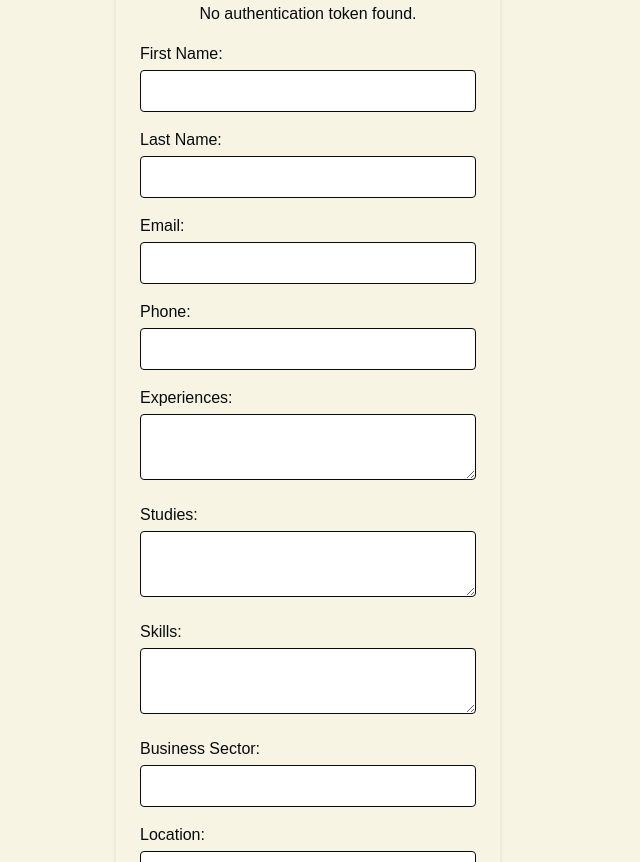
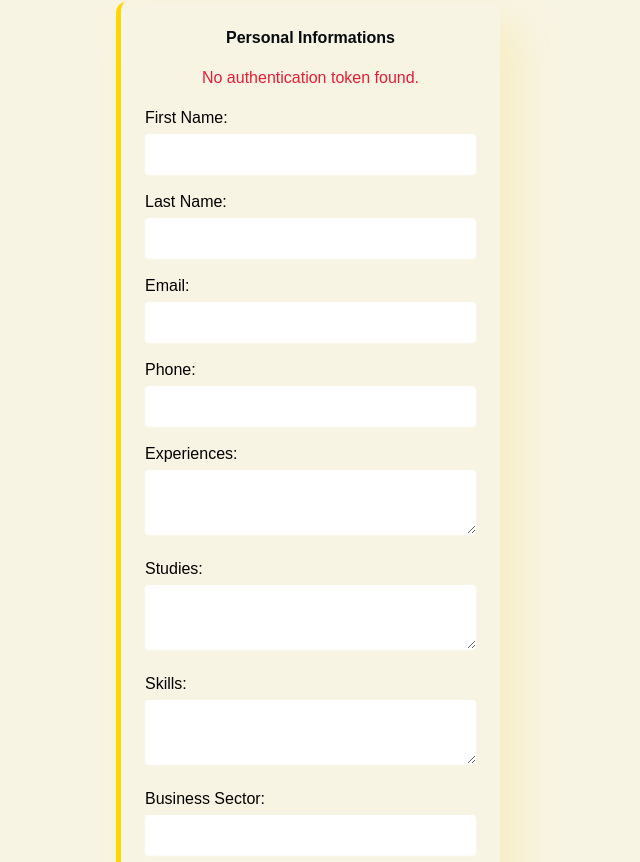
Before and after one commit to Iluvitar47/Workify, a Next.js app in the folder job-board-frontend/: page /profile in a window 1280 px wide. Shown: the part 198-1060 px from the top of the page, without its empty margins (332-972 px from the left). Built offline with nearby package versions, Linux system fonts and the light colour scheme; no server answers.

Commit message:
[FIX] profile component css

```diff
--- a/job-board-frontend/src/components/ProfileAccountInformationComponent.tsx
+++ b/job-board-frontend/src/components/ProfileAccountInformationComponent.tsx
@@ -107,29 +107,29 @@ const ProfileAccountInformationComponent: React.FC = () => {
     }
 
     return (
-      <div className="flex justify-center items-center min-h-screen bg-gray-100">
-        <form onSubmit={handleSubmit} className="bg-white p-6 rounded-md shadow-md w-full max-w-sm">
+      <div className="flex justify-center items-center pb-52 bg-ligth dark:bg-dark">
+        <form onSubmit={handleSubmit} className="bg-ligth dark:bg-dark p-6 rounded-md shadow-md w-full max-w-sm add-card">
           <h3 className="text-1xl font-bold mb-4 text-center">Account Informations</h3>
           {successMessage && <p className="text-green-500 text-center mb-4">{successMessage}</p>}
           {error && <p className="text-green-500 text-center mb-4">{error}</p>}
           <div className="mb-4">
-            <label className="block text-gray-700">Email:</label>
+            <label className="block text-fullblack dark:text-fullwhite">Email:</label>
             <input
               type="email"
               name="email"
               value={formData.email || ''}
               onChange={handleChange}
-              className="w-full p-2 border border-gray-300 rounded mt-1 focus:outline-none focus:ring-2 focus:ring-blue-500"
+              className="w-full text-fullblack p-2 shadow-sm shadow-fullwhite hover:shadow-interact  dark:shadow transition-all rounded mt-1"
             />
           </div>
           <div className="mb-4">
-            <label className="block text-gray-700">Password:</label>
+            <label className="block text-fullblack dark:text-fullwhite">Password:</label>
             <input
               type="password"
               name="password"
               value={formData.password || ''}
               onChange={handleChange}
-              className="w-full p-2 border border-gray-300 rounded mt-1 focus:outline-none focus:ring-2 focus:ring-blue-500"
+              className="w-full text-fullblack p-2 shadow-sm shadow-fullwhite hover:shadow-interact  dark:shadow transition-all rounded mt-1"
             />
           </div>
           <button
--- a/job-board-frontend/src/components/ProfilePersonalInformationComponent.tsx
+++ b/job-board-frontend/src/components/ProfilePersonalInformationComponent.tsx
@@ -131,23 +131,23 @@ const ProfilePersonalInformationComponent: React.FC = () => {
     }
 
     return (
-      <div className="flex justify-center items-center min-h-screen bg-gray-100">
-        <form onSubmit={handleSubmit} className="bg-white p-6 rounded-md shadow-md w-full max-w-sm">
+      <div className="flex justify-center items-center bg-ligth dark:bg-dark pt-16 pb-36">
+        <form onSubmit={handleSubmit} className="bg-white p-6 rounded-md shadow-md w-full max-w-sm add-card">
           <h3 className="text-1xl font-bold mb-4 text-center">Personal Informations</h3>
-          {successMessage && <p className="text-green-500 text-center mb-4">{successMessage}</p>}
-          {error && <p className="text-green-500 text-center mb-4">{error}</p>}
+          {successMessage && <p className="text-info text-center mb-4">{successMessage}</p>}
+          {error && <p className="text-info text-center mb-4">{error}</p>}
           <div className="mb-4">
-            <label className="block text-gray-700">First Name:</label>
+            <label className="block text-fullblack dark:text-fullwhite">First Name:</label>
             <input
               type="text"
               name="firstname"
               value={formData.firstname || ''}
               onChange={handleChange}
-              className="w-full p-2 border border-gray-300 rounded mt-1 focus:outline-none focus:ring-2 focus:ring-blue-500"
+              className="w-full text-fullblack p-2 shadow-sm shadow-fullwhite hover:shadow-interact dark:shadow transition-all rounded mt-1 "
             />
           </div>
           <div className='mb-4'>
-            <label className="block text-gray-700">Last Name:</label>
+            <label className="block text-fullblack dark:text-fullwhite">Last Name:</label>
             <input
               type="text"
               name="lastname"
@@ -155,22 +155,22 @@ const ProfilePersonalInformationComponent: React.FC = () => {
               onChange={handleChange}
               pattern="^[A-Za-z]+$"
               title="Last name must be only alphabetic"
-              className="w-full p-2 border border-gray-300 rounded mt-1 focus:outline-none focus:ring-2 focus:ring-blue-500"
+              className="w-full text-fullblack p-2 shadow-sm shadow-fullwhite hover:shadow-interact dark:shadow transition-all rounded mt-1 "
             />
           </div>
           <div className="mb-4">
-            <label className="block text-gray-700">Email:</label>
+            <label className="block text-fullblack dark:text-fullwhite">Email:</label>
             <input
               type="email"
               name="email"
               value={formData.email || ''}
               onChange={handleChange}
-              className="w-full p-2 border border-gray-300 rounded mt-1 focus:outline-none focus:ring-2 focus:ring-blue-500"
+              className="w-full text-fullblack p-2 shadow-sm shadow-fullwhite hover:shadow-interact dark:shadow transition-all rounded mt-1 "
             />
           </div>
           <div className='mb-4'>
 
-            <label className="block text-gray-700">Phone:</label>
+            <label className="block text-fullblack dark:text-fullwhite">Phone:</label>
             <input
               type="text"
               name="phone"
@@ -178,64 +178,64 @@ const ProfilePersonalInformationComponent: React.FC = () => {
               onChange={handleChange}
               pattern="^\+?\d{10,15}$"
               title="Phone number must be valid (e.g., +1234567890)"
-              className="w-full p-2 border border-gray-300 rounded mt-1 focus:outline-none focus:ring-2 focus:ring-blue-500"
+              className="w-full text-fullblack p-2 shadow-sm shadow-fullwhite hover:shadow-interact dark:shadow transition-all rounded mt-1 "
             />
           </div>
           <div className="mb-4">
-            <label className="block text-gray-700">Experiences:</label>
+            <label className="block text-fullblack dark:text-fullwhite">Experiences:</label>
             <textarea
               name="experiences"
               value={formData.experiences || ''}
               onChange={handleChange}
-              className="w-full p-2 border border-gray-300 rounded mt-1 focus:outline-none focus:ring-2 focus:ring-blue-500"
+              className="w-full text-fullblack p-2 shadow-sm shadow-fullwhite hover:shadow-interact dark:shadow transition-all rounded mt-1 "
             />
           </div>
           <div className="mb-4">
-            <label className="block text-gray-700">Studies:</label>
+            <label className="block text-fullblack dark:text-fullwhite">Studies:</label>
             <textarea
               name="studies"
               value={formData.studies || ''}
               onChange={handleChange}
-              className="w-full p-2 border border-gray-300 rounded mt-1 focus:outline-none focus:ring-2 focus:ring-blue-500"
+              className="w-full text-fullblack p-2 shadow-sm shadow-fullwhite hover:shadow-interact dark:shadow transition-all rounded mt-1 "
             />
           </div>
           <div className="mb-4">
-            <label className="block text-gray-700">Skills:</label>
+            <label className="block text-fullblack dark:text-fullwhite">Skills:</label>
             <textarea
               name="skills"
               value={formData.skills || ''}
               onChange={handleChange}
-              className="w-full p-2 border border-gray-300 rounded mt-1 focus:outline-none focus:ring-2 focus:ring-blue-500"
+              className="w-full text-fullblack p-2 shadow-sm shadow-fullwhite hover:shadow-interact dark:shadow transition-all rounded mt-1 "
             />
           </div>
           <div className="mb-4">
-            <label className="block text-gray-700">Business Sector:</label>
+            <label className="block text-fullblack dark:text-fullwhite">Business Sector:</label>
             <input
               type="text"
               name="business_sector"
               value={formData.business_sector || ''}
               onChange={handleChange}
-              className="w-full p-2 border border-gray-300 rounded mt-1 focus:outline-none focus:ring-2 focus:ring-blue-500"
+              className="w-full text-fullblack p-2 shadow-sm shadow-fullwhite hover:shadow-interact dark:shadow transition-all rounded mt-1 "
             />
           </div>
           <div className="mb-4">
-            <label className="block text-gray-700">Location:</label>
+            <label className="block text-fullblack dark:text-fullwhite">Location:</label>
             <input
               type="text"
               name="location"
               value={formData.location || ''}
               onChange={handleChange}
-              className="w-full p-2 border border-gray-300 rounded mt-1 focus:outline-none focus:ring-2 focus:ring-blue-500"
+              className="w-full text-fullblack p-2 shadow-sm shadow-fullwhite hover:shadow-interact dark:shadow transition-all rounded mt-1 "
             />
           </div>
           <div className="mb-4">
-            <label className="block text-gray-700">Target Job:</label>
+            <label className="block text-fullblack dark:text-fullwhite">Target Job:</label>
             <input
               type="text"
               name="target_job"
               value={formData.target_job || ''}
               onChange={handleChange}
-              className="w-full p-2 border border-gray-300 rounded mt-1 focus:outline-none focus:ring-2 focus:ring-blue-500"
+              className="w-full text-fullblack p-2 shadow-sm shadow-fullwhite hover:shadow-interact dark:shadow transition-all rounded mt-1 "
             />
           </div>
           <button
```
